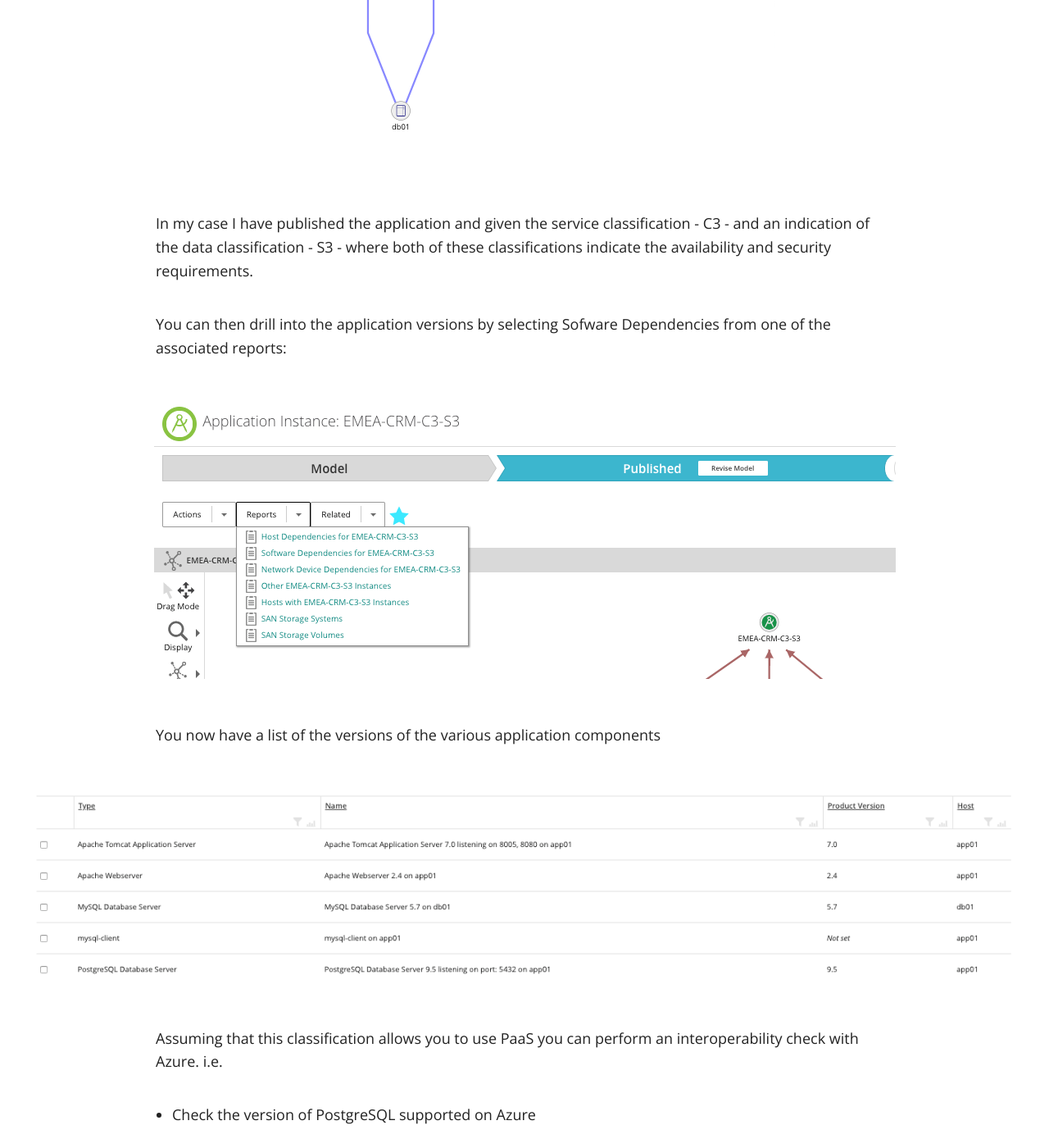
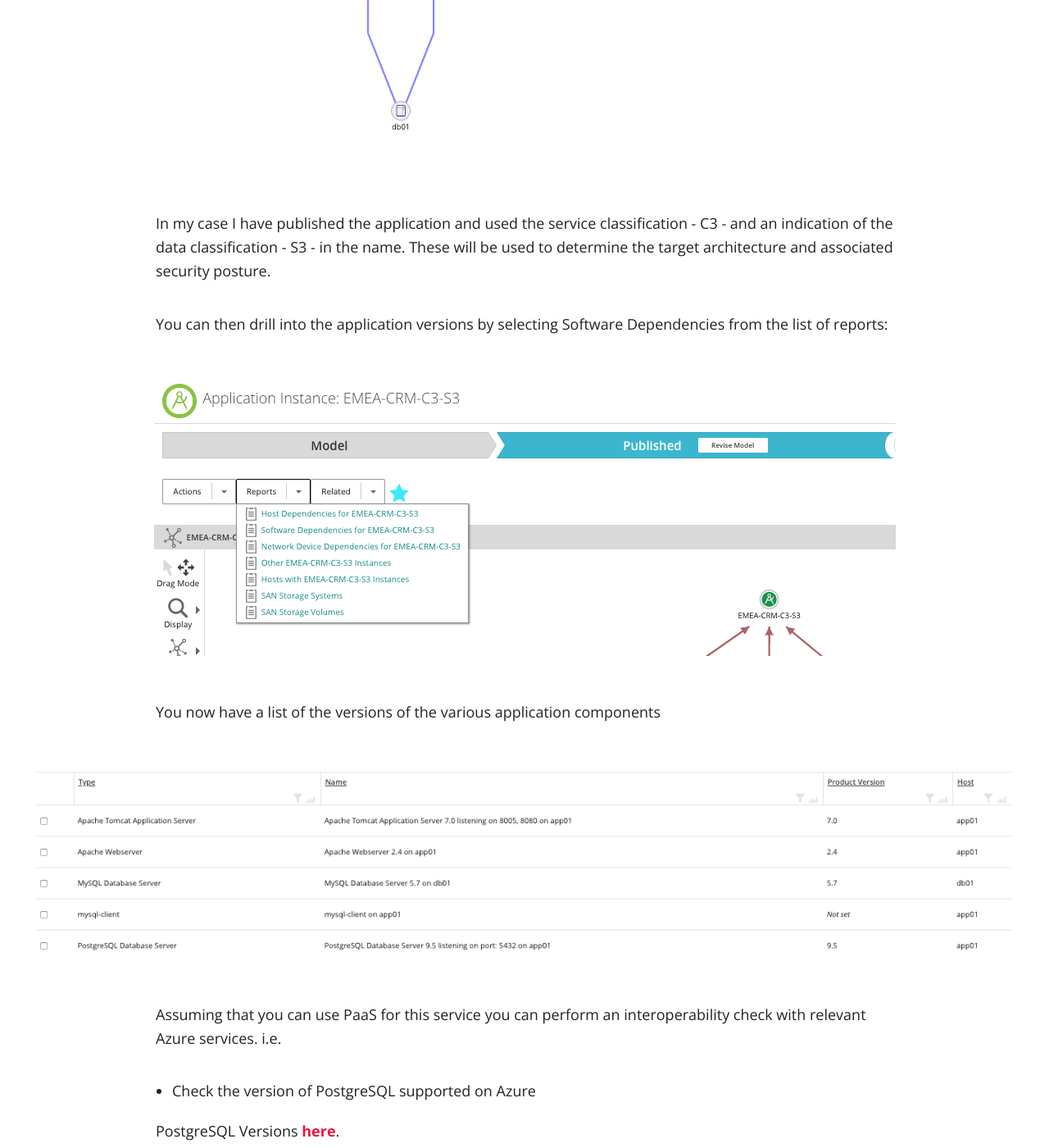
Before and after one commit to dermotreynolds/old.dermotreynolds.github.io, a Jekyll site: the page built from _posts/inprogress/2017-05-20-0-application-discovery.md, in a window 1280 px wide and 1400 px high, scrolled down 1464 px. Shown: the whole window at 82% size. Built offline with Jekyll 4.4.1, drawn with Linux system fonts in a browser that asks for light colours; nearby versions of some CDN libraries; some of the changed text lies outside the part shown.

Commit message:
Full End To End

```diff
--- a/_posts/inprogress/2017-05-20-0-application-discovery.md
+++ b/_posts/inprogress/2017-05-20-0-application-discovery.md
@@ -7,23 +7,23 @@
 tags: [Azure, Architecture, v1]
 
 ---
-Before you start migrating to Azure or AWS you need to know what its current and future state is.
+Before you start migrating to Azure or AWS you need to know the current and future state for your application.
 
-A great tool for discovering your application estate is BMC Discovery - which used to be called ADDM.
+A great tool for discovering your application estate is BMC Discovery.
 
 Below is an example of an environment which I created in a lab consisting of a couple of servers with various different components installed.
 
-BMC Discovery will "discover" the connectivity between elements i.e. if an Application Server connects to a DB Server.  It uses this information to generate these visual representations.
+BMC Discovery will "discover" the connections between elements i.e. if an Application Server connects to a DB Server.  It uses this information to generate these visual representations.
 
 Once you have scanned your environment you can see these by selecting
 
-Explore / Data / Candidate Software Instance List
+**Explore / Data / Candidate Software Instance List**
 
 ![](/images/BMC-Discover-Application-01.png)
 
-In my case I have published the application and given the service classification - C3 - and an indication of the data classification - S3 - where both of these classifications indicate the availability and security requirements.
+In my case I have published the application and used the service classification - C3 - and an indication of the data classification - S3 - in the name.  These will be used to determine the target architecture and associated security posture.
 
-You can then drill into the application versions by selecting Sofware Dependencies from one of the associated reports:
+You can then drill into the application versions by selecting Software Dependencies from the list of reports:
 
 ![](/images/BMC-Discover-Application-01.1.png)
 
@@ -31,7 +31,7 @@
 
 ![](/images/BMC-Discover-Application-02.png)
 
-Assuming that this classification allows you to use PaaS you can perform an interoperability check with Azure.
+Assuming that you can use PaaS for this service you can perform an interoperability check with relevant Azure services.
 i.e.
 
 - Check the version of PostgreSQL supported on Azure
```
Also changed, not shown: other parts of _posts/inprogress/2017-05-20-0-application-discovery.md (+2 -2 lines).
